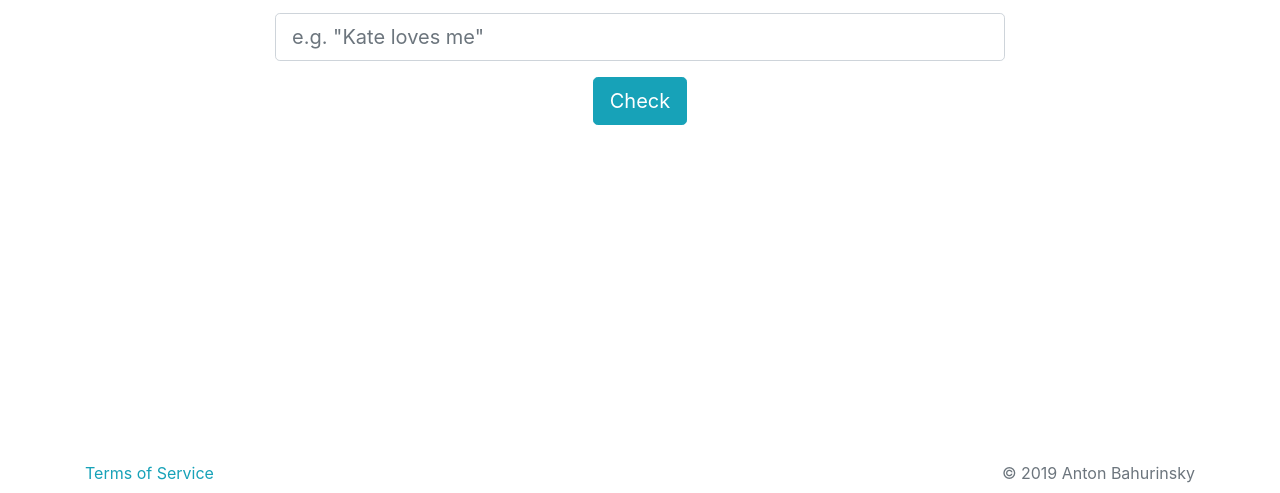
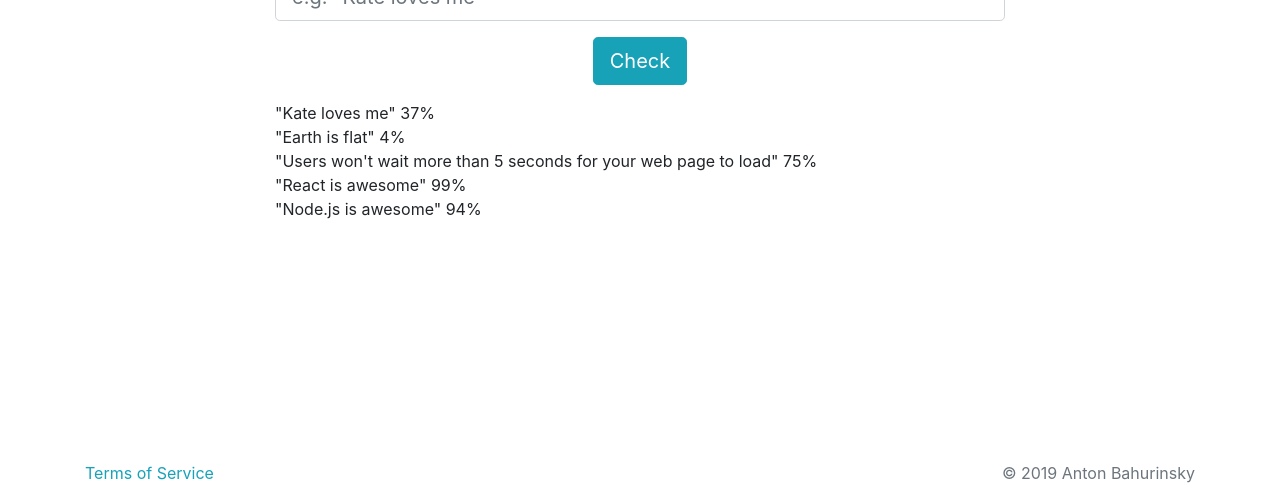
Before and after one commit to toxa16/infometer-frames, a website: page src/index.html in a window 1280 px wide. Shown: the part 307-800 px from the top of the page. Drawn offline with nearby package versions, Linux system fonts and the light colour scheme.

Commit message:
init recent infos

```diff
--- a/package.json
+++ b/package.json
@@ -1,6 +1,6 @@
 {
   "name": "infometer-frames",
-  "version": "0.1.0",
+  "version": "0.3.0-alpha",
   "description": "",
   "main": "index.js",
   "scripts": {
--- a/src/index.html
+++ b/src/index.html
@@ -44,9 +44,10 @@
         <div class="col-12 col-md-10 col-lg-8 mx-auto">
 
           <!-- Content start -->
+          <div>
             <h1 class="font-weight-bold text-info">InfoMeter</h1>
             <p>Check your info now!</p>
-          <form action="#">
+            <form action="/result" method="get">
               <div class="form-group">
                 <input class="form-control form-control-lg" type="text"
                     name="q" placeholder="e.g. &quot;Kate loves me&quot;" />
@@ -55,6 +56,15 @@
                 <button type="submit" class="btn btn-info btn-lg">Check</button>
               </div>
             </form>
+
+            <div class="text-left">
+              <div>"Kate loves me" 37%</div>
+              <div>"Earth is flat" 4%</div>
+              <div>"Users won't wait more than 5 seconds for your web page to load" 75%</div>
+              <div>"React is awesome" 99%</div>
+              <div>"Node.js is awesome" 94%</div>
+            </div>
+          </div>
           <!-- / Content end -->
 
         </div>
```
Lines whose indentation alone changed are shown as unchanged.
